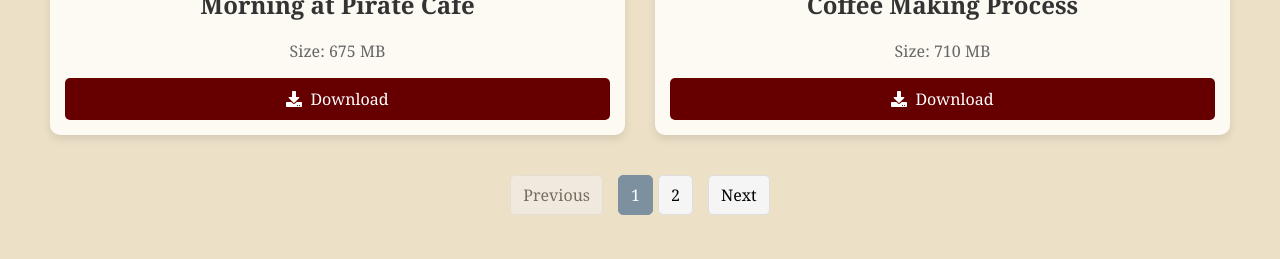
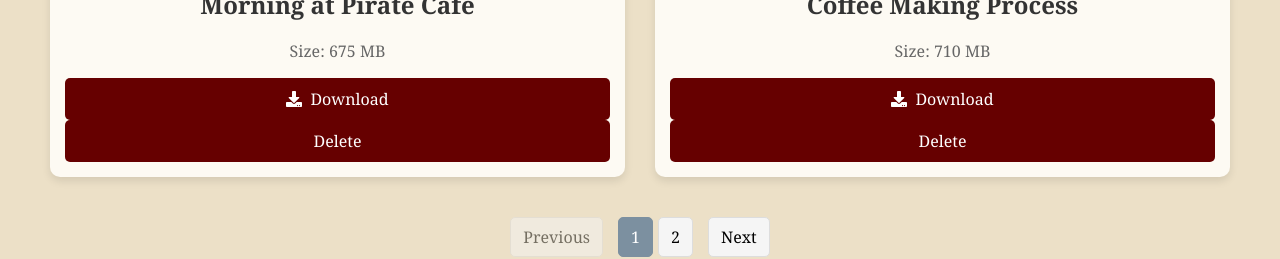
Before and after one commit to car-men01/CoffeeShop-PirateCafe, a React (Vite) app in the folder CoffeeShop-FrontEnd/: page / in a window 1280 px wide. Shown: the part 1280-1539 px from the top of the page. Built offline with nearby package versions, Linux system fonts and the light colour scheme; no server answers.

Commit message:
delete handler

```diff
--- a/CoffeeShop-FrontEnd/src/App.css
+++ b/CoffeeShop-FrontEnd/src/App.css
@@ -1602,7 +1602,27 @@
   width: 100%;
 }
 
+.delete-video-button {
+  display: flex;
+  align-items: center;
+  justify-content: center;
+  background: #660000;
+  color: white;
+  padding: 10px 15px;
+  border: none;
+  border-radius: 5px;
+  cursor: pointer;
+  transition: background-color 0.3s;
+  font-weight: 500;
+  gap: 8px;
+  width: 100%;
+}
+
 .download-button:hover {
+  background-color: #4a0000;
+}
+
+.delete-video-button:hover {
   background-color: #4a0000;
 }
 
--- a/CoffeeShop-FrontEnd/src/components/VideoSection.jsx
+++ b/CoffeeShop-FrontEnd/src/components/VideoSection.jsx
@@ -54,6 +54,19 @@
           size: "620 MB"
         }
       ]);
+    }
+  };
+
+  const handleDelete = async (videoId) => {
+    if (!window.confirm("Are you sure you want to delete this video?")) return;
+
+    try {
+      await axios.delete(`${API_URL}/videos/${videoId}`);
+      setVideos(prevVideos => prevVideos.filter(video => video.id !== videoId));
+      alert("Video deleted successfully.");
+    } catch (err) {
+      console.error("Error deleting video:", err);
+      alert("Failed to delete video. Please try again.");
     }
   };
 
@@ -183,6 +196,12 @@
                 >
                   <FaDownload /> Download
                 </button>
+                <button
+                  className="delete-video-button"
+                  onClick={() => handleDelete(video.id)}
+                >
+                  Delete
+                </button>
               </div>
             </div>
           ))
```
